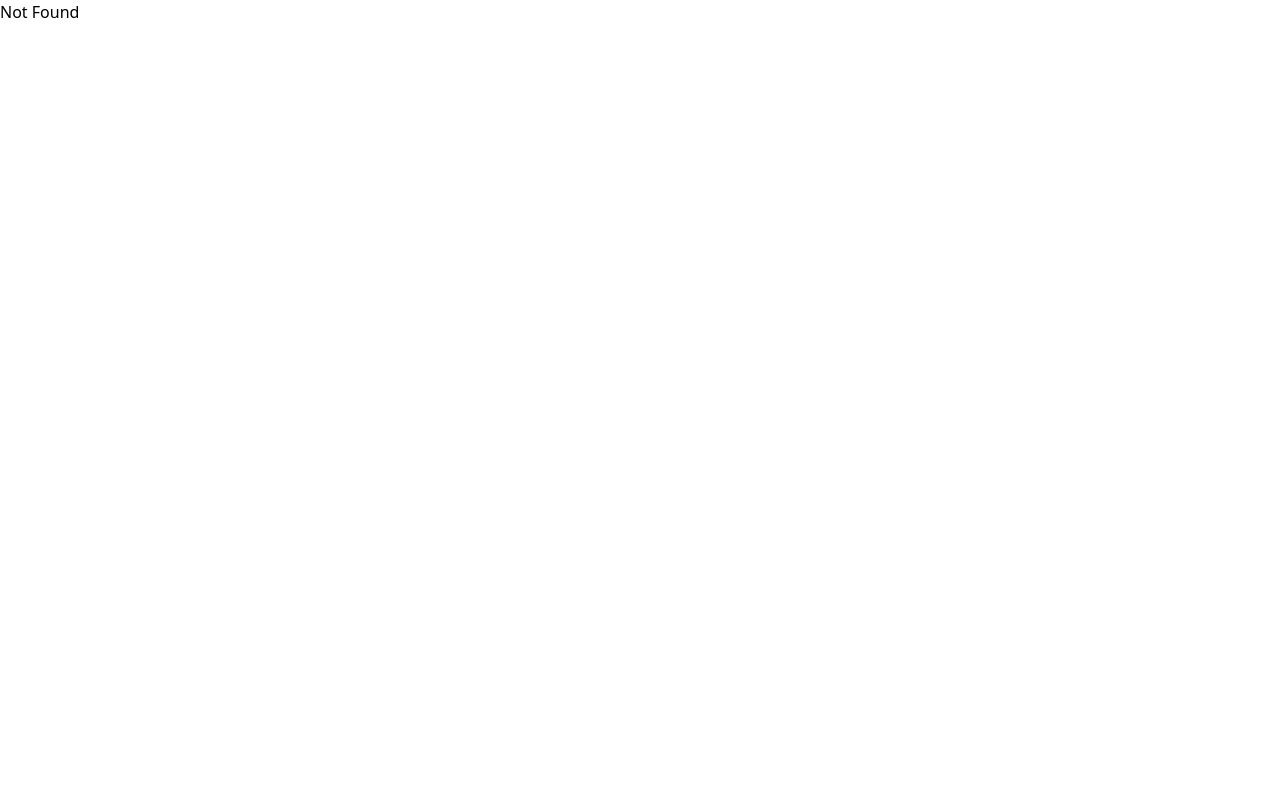
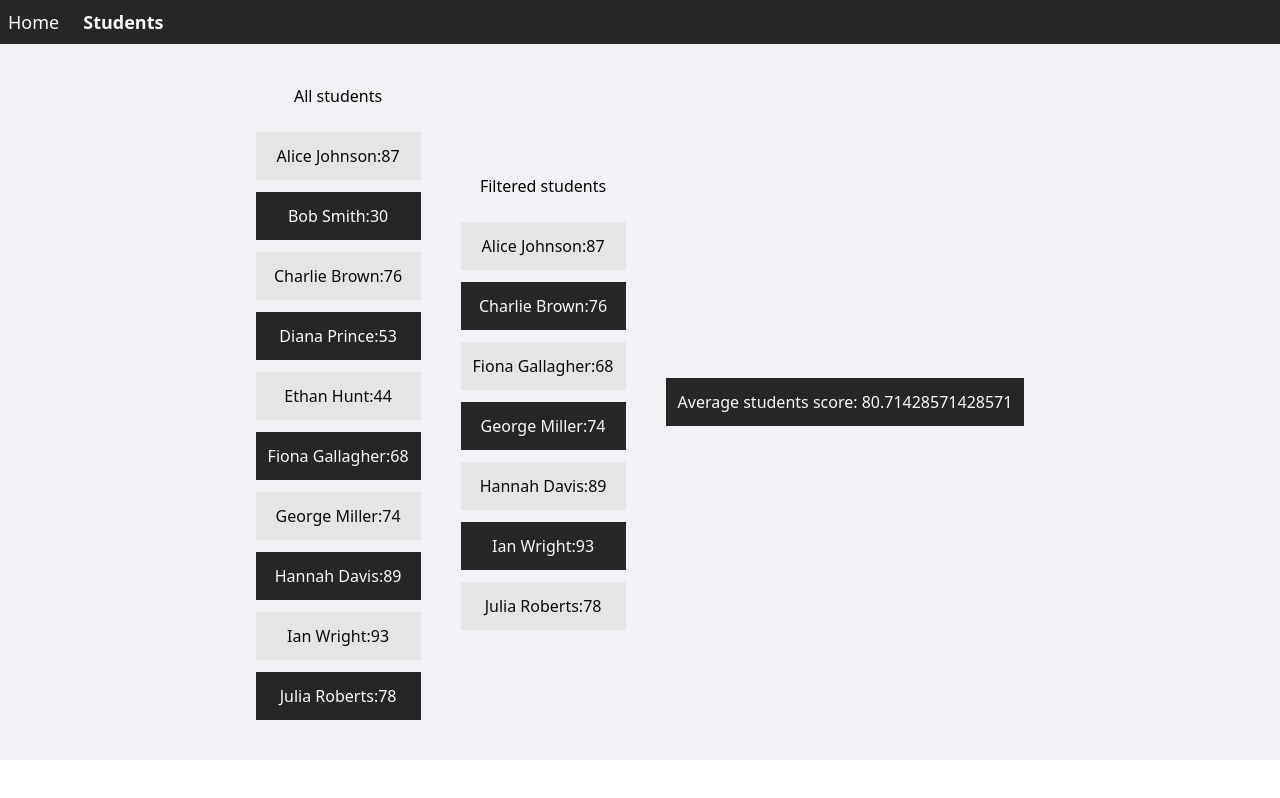
Before and after one commit to Kentypa/ETI-React-Learing-Again, a React app in the folder apps/frontend/: page /ETI-React-Learing-Again/students in a window 1280 px wide. Built offline with nearby package versions, Linux system fonts and the light colour scheme; the HTML template or start-up script is replaced by a standard one.

Commit message:
Practice-2

```diff
--- /dev/null
+++ b/apps/frontend/src/mock/students-data.ts
@@ -0,0 +1,18 @@
+export type StudentData = {
+  id: number;
+  name: string;
+  score: number;
+};
+
+export const studentsData: StudentData[] = [
+  { id: 1, name: "Alice Johnson", score: 87 },
+  { id: 2, name: "Bob Smith", score: 30 },
+  { id: 3, name: "Charlie Brown", score: 76 },
+  { id: 4, name: "Diana Prince", score: 53 },
+  { id: 5, name: "Ethan Hunt", score: 44 },
+  { id: 6, name: "Fiona Gallagher", score: 68 },
+  { id: 7, name: "George Miller", score: 74 },
+  { id: 8, name: "Hannah Davis", score: 89 },
+  { id: 9, name: "Ian Wright", score: 93 },
+  { id: 10, name: "Julia Roberts", score: 78 },
+];
--- a/apps/frontend/src/routeTree.gen.ts
+++ b/apps/frontend/src/routeTree.gen.ts
@@ -9,8 +9,14 @@
 // Additionally, you should also exclude this file from your linter and/or formatter to prevent it from being checked or modified.
 
 import { Route as rootRouteImport } from './routes/__root'
+import { Route as StudentsRouteImport } from './routes/students'
 import { Route as IndexRouteImport } from './routes/index'
 
+const StudentsRoute = StudentsRouteImport.update({
+  id: '/students',
+  path: '/students',
+  getParentRoute: () => rootRouteImport,
+} as any)
 const IndexRoute = IndexRouteImport.update({
   id: '/',
   path: '/',
@@ -19,28 +25,39 @@ const IndexRoute = IndexRouteImport.update({
 
 export interface FileRoutesByFullPath {
   '/': typeof IndexRoute
+  '/students': typeof StudentsRoute
 }
 export interface FileRoutesByTo {
   '/': typeof IndexRoute
+  '/students': typeof StudentsRoute
 }
 export interface FileRoutesById {
   __root__: typeof rootRouteImport
   '/': typeof IndexRoute
+  '/students': typeof StudentsRoute
 }
 export interface FileRouteTypes {
   fileRoutesByFullPath: FileRoutesByFullPath
-  fullPaths: '/'
+  fullPaths: '/' | '/students'
   fileRoutesByTo: FileRoutesByTo
-  to: '/'
-  id: '__root__' | '/'
+  to: '/' | '/students'
+  id: '__root__' | '/' | '/students'
   fileRoutesById: FileRoutesById
 }
 export interface RootRouteChildren {
   IndexRoute: typeof IndexRoute
+  StudentsRoute: typeof StudentsRoute
 }
 
 declare module '@tanstack/react-router' {
   interface FileRoutesByPath {
+    '/students': {
+      id: '/students'
+      path: '/students'
+      fullPath: '/students'
+      preLoaderRoute: typeof StudentsRouteImport
+      parentRoute: typeof rootRouteImport
+    }
     '/': {
       id: '/'
       path: '/'
@@ -53,6 +70,7 @@ declare module '@tanstack/react-router' {
 
 const rootRouteChildren: RootRouteChildren = {
   IndexRoute: IndexRoute,
+  StudentsRoute: StudentsRoute,
 }
 export const routeTree = rootRouteImport
   ._addFileChildren(rootRouteChildren)
--- a/apps/frontend/src/routes/__root.tsx
+++ b/apps/frontend/src/routes/__root.tsx
@@ -1,4 +1,4 @@
-import { createRootRoute, Outlet } from "@tanstack/react-router";
+import { createRootRoute, Link, Outlet } from "@tanstack/react-router";
 import { TanStackRouterDevtools } from "@tanstack/react-router-devtools";
 
 export const Route = createRootRoute({
@@ -8,7 +8,7 @@ export const Route = createRootRoute({
 function RootComponent() {
   return (
     <>
-      {/* <div className="p-2 flex gap-2 text-lg">
+      <header className="p-2 flex gap-6 text-lg bg-neutral-800 text-neutral-50">
         <Link
           to="/"
           activeProps={{
@@ -19,15 +19,14 @@ function RootComponent() {
           Home
         </Link>{" "}
         <Link
-          to="/about"
+          to="/students"
           activeProps={{
             className: "font-bold",
           }}
         >
-          About
+          Students
         </Link>
-      </div>
-      <hr /> */}
+      </header>
       <Outlet />
       <TanStackRouterDevtools position="bottom-right" />
     </>
--- /dev/null
+++ b/apps/frontend/src/routes/students.tsx
@@ -0,0 +1,28 @@
+import { createFileRoute } from "@tanstack/react-router";
+import { StudentsList } from "../shared/components/molecules/StudentList";
+import { studentsData } from "../mock/students-data";
+import { StudentsFilteredList } from "../shared/components/molecules/StudentFilteredList";
+import { StudentsAvarageList } from "../shared/components/molecules/StudentAvarageScoreList";
+
+export const Route = createFileRoute("/students")({
+  component: RouteComponent,
+});
+
+function RouteComponent() {
+  return (
+    <main className="flex gap-10 justify-center items-center bg-[#f0f2f5] p-10">
+      <div className="flex flex-col gap-6 text-center">
+        <h2>All students</h2>
+        <StudentsList students={studentsData} />
+      </div>
+      <div className="flex flex-col gap-6 text-center">
+        <h3>Filtered students</h3>
+        <StudentsFilteredList
+          students={studentsData}
+          cb={(student) => student.score >= 60}
+        />
+      </div>
+      <StudentsAvarageList students={studentsData} />
+    </main>
+  );
+}
--- /dev/null
+++ b/apps/frontend/src/shared/components/molecules/StudentAvarageScoreList/index.tsx
@@ -0,0 +1,21 @@
+import type { FC } from "react";
+import type { StudentData } from "../../../../mock/students-data";
+
+type StudentsListProps = {
+  students: StudentData[];
+};
+
+export const StudentsAvarageList: FC<StudentsListProps> = ({ students }) => {
+  const activeStudents = students.filter((student) => student.score >= 60);
+  const avgScoreActiveStudents =
+    activeStudents.reduce((acc, current) => (acc += current.score), 0) /
+    activeStudents.length;
+
+  return (
+    <div className="flex flex-col gap-6">
+      <h3 className="p-3 bg-neutral-800 text-neutral-50">
+        Average students score: {avgScoreActiveStudents}
+      </h3>
+    </div>
+  );
+};
--- /dev/null
+++ b/apps/frontend/src/shared/components/molecules/StudentFilteredList/index.tsx
@@ -0,0 +1,21 @@
+import type { FC } from "react";
+import type { StudentData } from "../../../../mock/students-data";
+import { StudentItem } from "../StudentItem";
+
+type StudentsListProps = {
+  students: StudentData[];
+};
+
+export const StudentsFilteredList: FC<
+  StudentsListProps & { cb: (student: StudentData) => boolean }
+> = ({ students }) => {
+  return (
+    <ol className="flex flex-col gap-3">
+      {students
+        .filter((student) => student.score >= 60)
+        .map((student) => (
+          <StudentItem {...student} key={student.id} />
+        ))}
+    </ol>
+  );
+};
--- /dev/null
+++ b/apps/frontend/src/shared/components/molecules/StudentItem/index.tsx
@@ -0,0 +1,10 @@
+import type { FC } from "react";
+import type { StudentData } from "../../../../mock/students-data";
+
+export const StudentItem: FC<StudentData> = ({ name, score }) => {
+  return (
+    <li className="p-3 text-neutral-50 bg-neutral-800 odd:bg-neutral-200 odd:text-neutral-950">
+      {name}:{score}
+    </li>
+  );
+};
--- /dev/null
+++ b/apps/frontend/src/shared/components/molecules/StudentList/index.tsx
@@ -0,0 +1,17 @@
+import type { FC } from "react";
+import type { StudentData } from "../../../../mock/students-data";
+import { StudentItem } from "../StudentItem";
+
+type StudentsListProps = {
+  students: StudentData[];
+};
+
+export const StudentsList: FC<StudentsListProps> = ({ students }) => {
+  return (
+    <ol className="flex flex-col gap-3">
+      {students.map((student) => (
+        <StudentItem {...student} key={student.id} />
+      ))}
+    </ol>
+  );
+};
```
